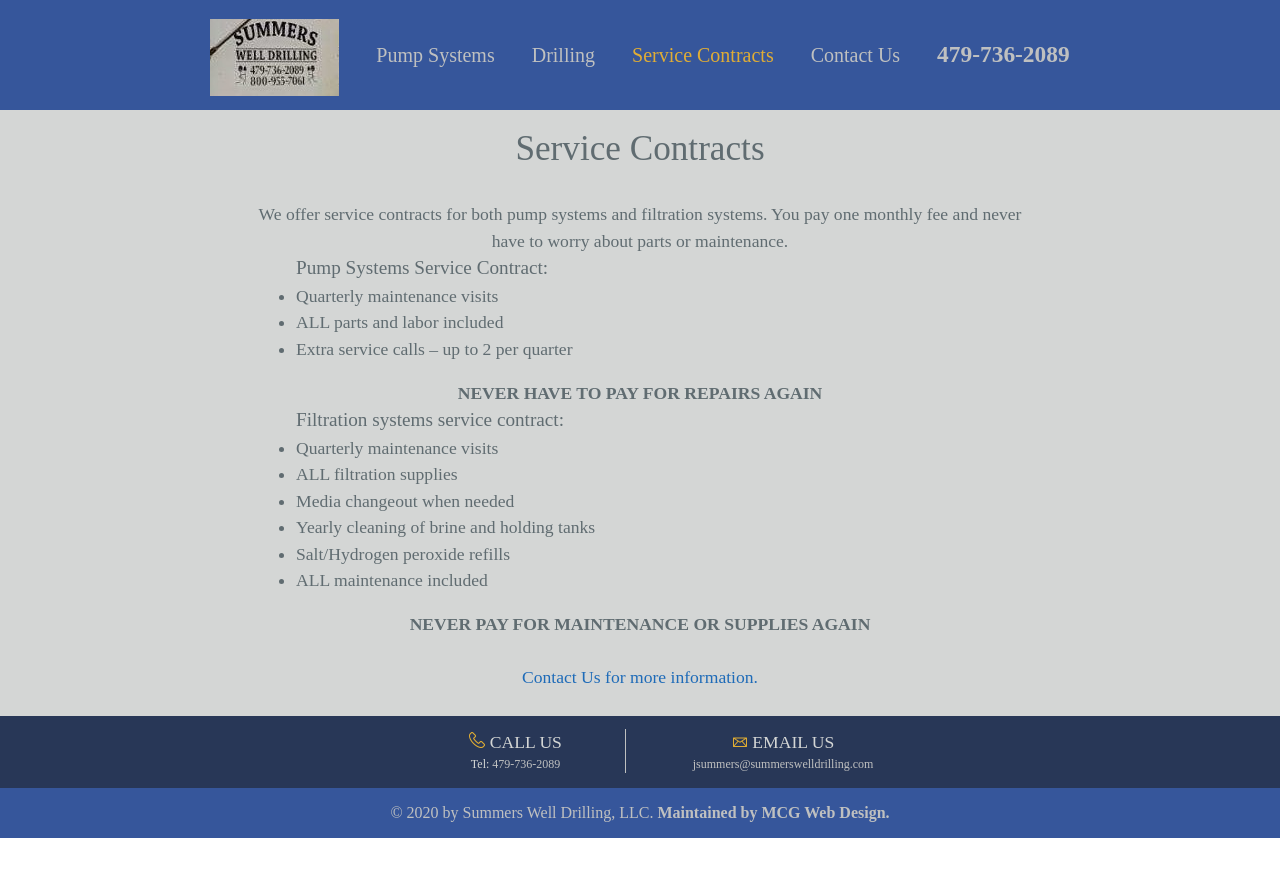
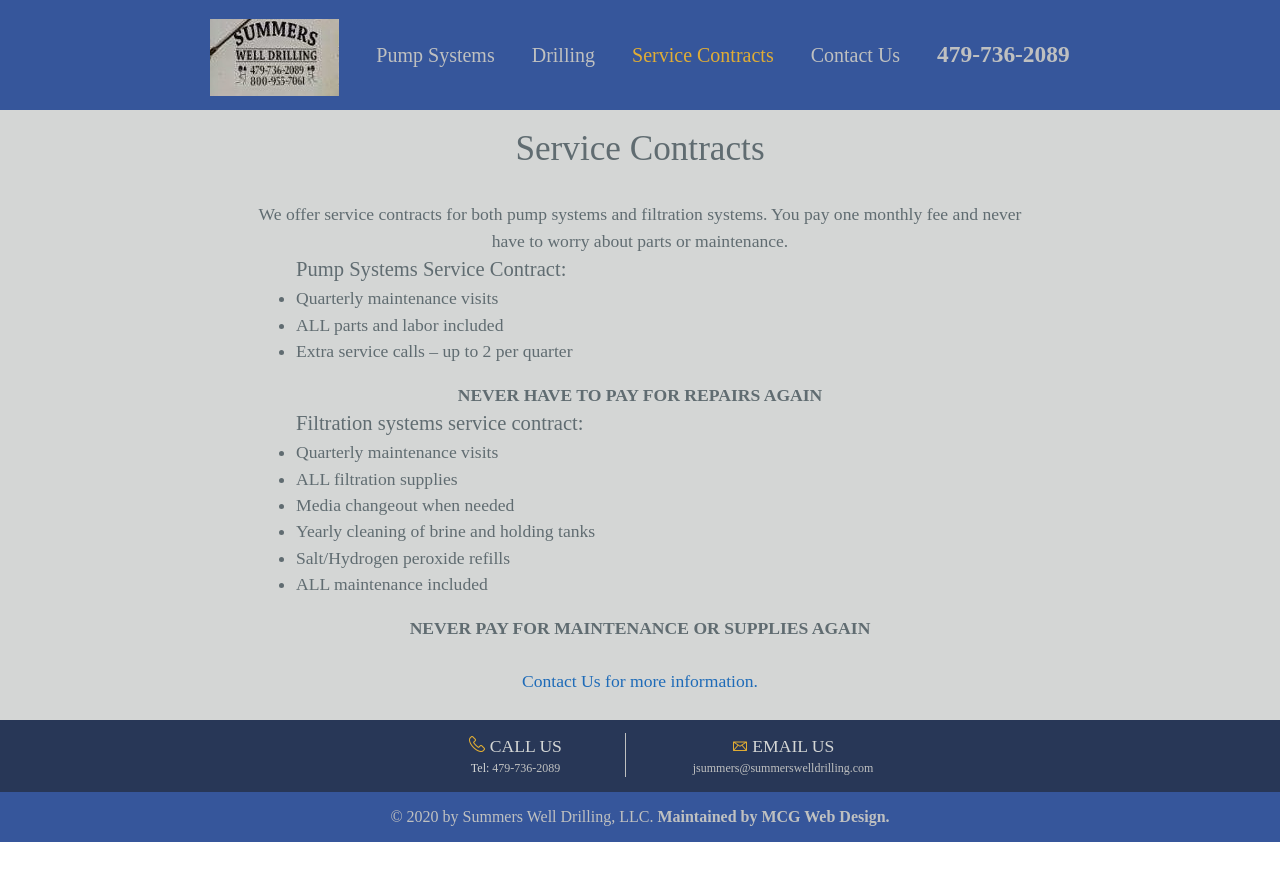
Before and after one commit to jamess999888/SummersDrilling, a Jekyll site: the page built from serviceContracts.md, in a window 1280 px wide. Shown: the top 881 px of the page. Built offline with Jekyll 4.4.1, drawn with Linux system fonts in a browser that asks for light colours; our own code applies the rules of GitHub Pages for plain Markdown files.

Commit message:
working on service contracts

```diff
--- a/css/style.css
+++ b/css/style.css
@@ -1293,10 +1293,6 @@ ul.topnav li.right {
     text-align: center;
 }
 
-#serviceContracts lh {
-    font-size: 1.2rem;
-}
-
 #serviceContracts ul {
     text-align: left
 }
--- a/serviceContracts.md
+++ b/serviceContracts.md
@@ -6,15 +6,14 @@
         <div>
             We offer service contracts for both pump systems and filtration systems.  You pay one monthly fee and never have to worry about parts or maintenance.
             <ul>
-                <lh>Pump Systems Service Contract:</lh>
+                <lh><h3>Pump Systems Service Contract:</h3></lh>
                 <li>Quarterly maintenance visits</li>
                 <li>ALL parts and labor included</li>
                 <li>Extra service calls – up to 2 per quarter</li>
             </ul>
             <b>NEVER HAVE TO PAY FOR REPAIRS AGAIN</b>
-            <br>
             <ul>
-                <lh>Filtration systems service contract:</lh>
+                <lh><h3>Filtration systems service contract:</h3></lh>
                 <li>Quarterly maintenance visits</li>
                 <li>ALL filtration supplies</li>
                 <li>Media changeout when needed</li>
```
